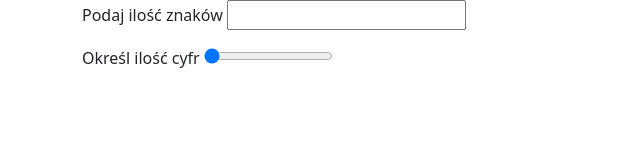
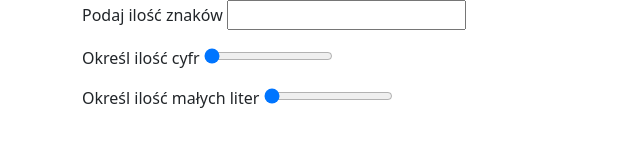
Before and after one commit to Bubcio420/Generowanie-has-a, a plain HTML site: page index.html in a window 1280 px wide. Shown: the whole page, without its empty margins (0-640 px from the left). Drawn offline with nearby package versions, Linux system fonts and the light colour scheme.

Commit message:
Add files via upload

```diff
--- a/index.html
+++ b/index.html
@@ -10,8 +10,11 @@
 </head>
 <body>
     <div class="container">
-        <p>Podaj ilość znaków <input type="numer" min="8" id="iloscZnakow" onclick="iloscZnakow"></p>
+        <p>Podaj ilość znaków <input type="numer" min="8" id="iloscZnakow" onclick="iloscZnakow()"></p>
         <p>Określ ilość cyfr <input type="range" value="0" min="0" id="iloscCyfr" oninput="wybCyfr()"><output id="wybCyfr"></output>
+        </p>
+
+        <p>Określ ilość małych liter <input type="range" value="0" min="0" max="20" id="iloscMaleL" oninput="wybMaleL()"><output id="wybMaleL"></output>
         </p>
     </div>
 
--- a/skrypt.js
+++ b/skrypt.js
@@ -4,9 +4,14 @@ var iloscCyfr=0;
 function iloscZnakow(){
     iloscZn=document.getElementById("iloscZnakow").value;
     document.getElementById("iloscCyfr").max=iloscZn;
+    document.getElementById("iloscMaleL").max=iloscZn;
 }
 
 function wybCyfr(){
     iloscCyfr=document.getElementById("iloscCyfr").value
     document.getElementById("wybCyfr").value=iloscCyfr;
 }
+function wybMaleL(){
+    iloscCyfr=document.getElementById("iloscMaleL").value
+    document.getElementById("wybMaleL").value=iloscCyfr;
+}
```
